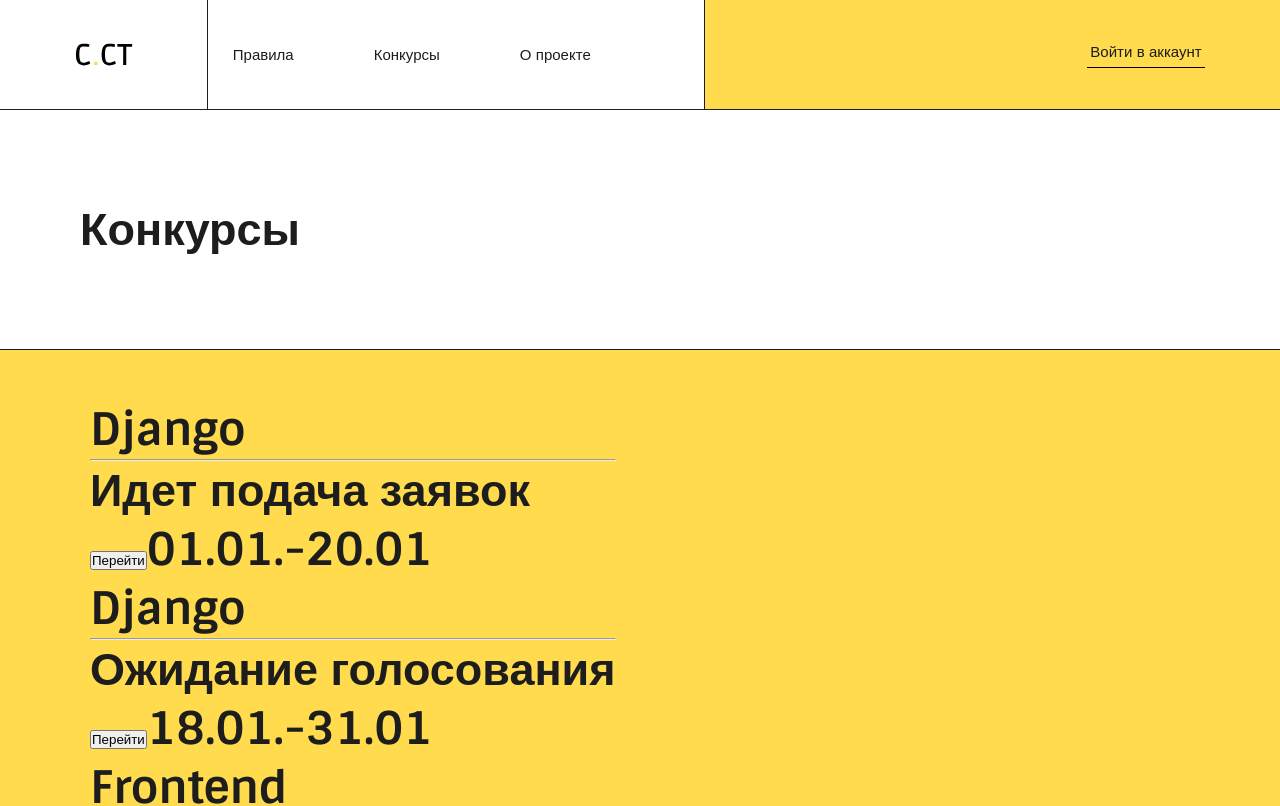
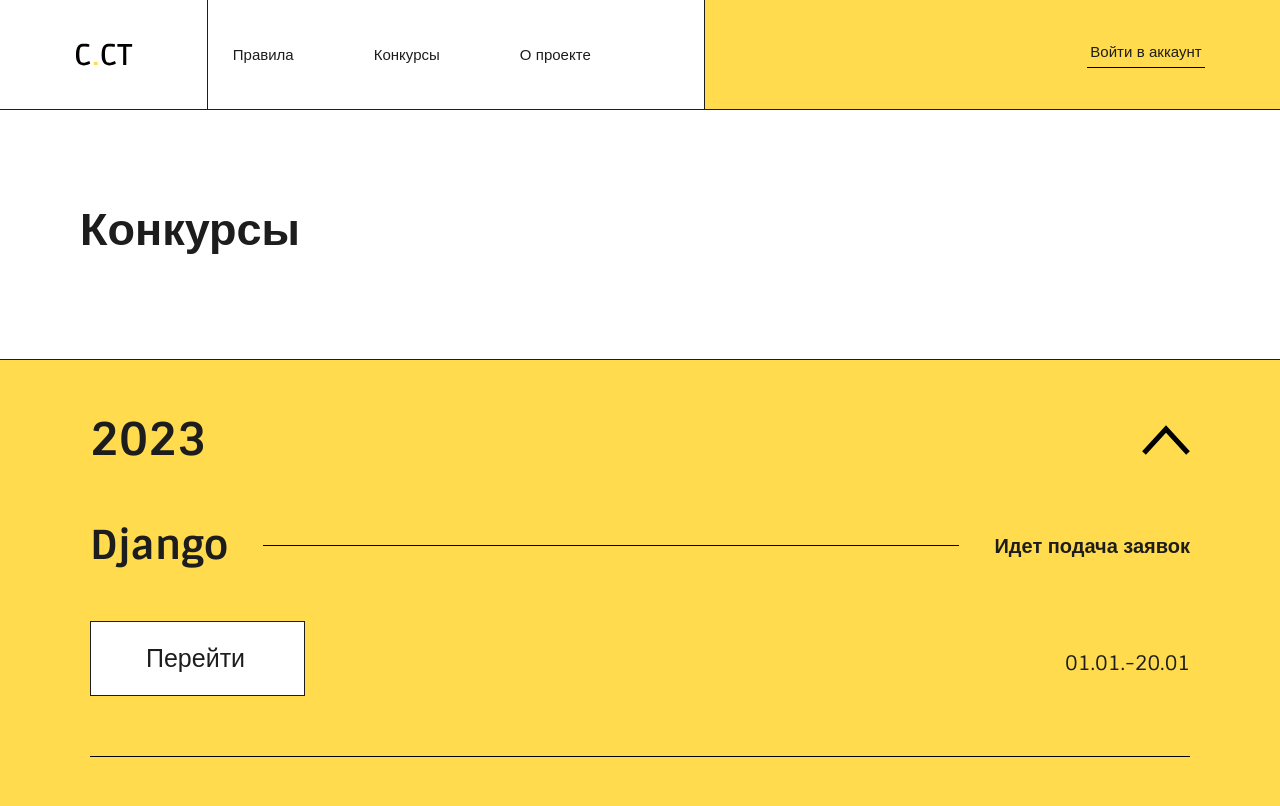
Before and after one commit to sonia13marker/creative.ct, a React (Create React App) app: page /contests in a window 1280 px wide. Shown: the top 806 px of the page. Built offline with nearby package versions, Linux system fonts and the light colour scheme.

Commit message:
страница "конкурсы"
базовая верстка и отображение данных. начало верстки аккордеона

```diff
--- a/src/App.js
+++ b/src/App.js
@@ -1,10 +1,8 @@
 import React from 'react';
-
 import { BrowserRouter, Routes, Route } from "react-router-dom";
 import { RulesPage } from './pages/RulesPage/RulesPage';
 import { MainPage } from './pages/MainPage/MainPage';
 import { ContestPage } from './pages/ContestPage/ContestPage';
-import infos from './constants/mock.json';
 import { AboutPage } from './pages/AboutPage/AboutPage';
 import { SubmitRequestPage } from './pages/SubmitRequestPage/SubmitRequestPage';
 
--- a/src/components/OneYear/OneYear.jsx
+++ b/src/components/OneYear/OneYear.jsx
@@ -1,11 +1,30 @@
 import { OneYearContest } from '../OneYearContest/OneYearContest';
 import style from './style.module.css'
+import arrow_top from '../../images/arrow__list_top.svg';
 
 
-export function OneYear(gg){
-    console.log(gg);
+export function OneYear(innf){
+    console.log(innf);
 
-    return <div>{Object.values(gg).map((inf, id) => {
-        return <OneYearContest key={id} {...inf} />;
-      })}</div>
+    return <div className={style.preekol}>
+      {/*аккордеон */}
+      <div className={style.accordion}>
+        <div className={style.accordeon__item}>
+          <div className={style.accordeon__title}>
+
+                  {/*год и стрелка для раскрытия */}
+            <span className={style.arrow_wrap}>
+              <p>2023</p>
+              <span className={style.year__arrow_top}><img src={arrow_top} alt=""/></span>
+            </span>
+          </div>
+        </div>
+      </div>
+
+
+        {Object.values(innf).map((inf, id) => {
+        console.log(inf)
+          return <OneYearContest key={id} {...inf} />;
+        })}
+      </div>
 }
--- a/src/components/OneYear/style.module.css
+++ b/src/components/OneYear/style.module.css
@@ -0,0 +1,15 @@
+.preekol {
+    width: 100vw;
+    background-color: var(--main-yel);
+    border: 1.5px solid var(--main-black);
+    border-left: none;
+    border-right: none;
+    margin: 100px 0;
+    padding: 50px 90px;
+}
+.arrow_wrap {
+    display: flex;
+    flex-direction: row;
+    justify-content: space-between;
+    margin-bottom: 50px;
+}
--- a/src/components/OneYearContest/OneYearContest.jsx
+++ b/src/components/OneYearContest/OneYearContest.jsx
@@ -1,23 +1,25 @@
 import style from './style.module.css';
+import arrow_top from '../../images/arrow__list_top.svg'
 
 /*тут отображение деталей одного конкурса за определенный год */
 export function OneYearContest ({name, status, date}) {
 
-    return (<div>
+    return (<div className={style.container}>
+
         {/*инфа в виде блоков в раскрывающемся списке */}
         <div className={style.container__info}>
 
         {/*верхняя полоска с названием и статусом конкурса */}
         <div className={style.info}>
-            <span className={style.info__name}>{name}</span>
-            <hr/>
-            <span className={style.info__status}>{status}</span>
+            <h2 className={style.info__name}>{name}</h2>
+            {/* <hr/> */} <span className={style.line}></span>
+            <h4 className={style.info__status}>{status}</h4>
         </div>
 
         {/*нижняя полоска с кнопкой и датой проведения */}
         <div className={style.container__date}>
-            <button className={style.date__btn}>Перейти</button>
-            <span className={style.date}>{date}</span>
+            <a href="" className={style.date__btn}>Перейти</a>
+            <p className={style.date}>{date}</p>
         </div>
     {/*конец инфы в виде блоков */}
     </div>
--- a/src/components/OneYearContest/style.module.css
+++ b/src/components/OneYearContest/style.module.css
@@ -0,0 +1,84 @@
+.container {
+
+}
+.container__info {
+    width: 100%;
+}
+
+.info {
+    display: flex;
+    flex-direction: row;
+    align-items: center;
+    justify-content: flex-end;
+    width: 100%;
+    /* display: grid;
+    grid-template-columns: minmax(140px, 180px) 1fr minmax(70px, 270px);
+    grid-template-rows: 1fr;
+    justify-items: end;
+    align-items: center; */
+}
+
+.line {
+    width: 100%;
+    height: 0.5px;
+    margin-right: 35px;
+    background-color: #000;
+}
+
+.info__name {
+    font-family: 'Sintony', sans-serif;
+    font-weight: 700;
+    font-size: 40px;
+    line-height: 52px;
+    color: var(--main-black);
+    padding-right: 35px;
+    justify-self: flex-start;
+
+}
+
+.info__status {
+    font-family: 'Sintony', sans-serif;
+    font-weight: 700;
+    font-size: 20px;
+    line-height: 33px;
+    color: var(--main-black);
+    display: flex;
+    justify-content: flex-end;
+    flex-wrap: nowrap;
+    height: 30px;
+    white-space: nowrap;
+}
+
+.container__date {
+    display: flex;
+    flex-direction: row;
+    justify-content: space-between;
+    align-items: center;
+    border-bottom: 1.5px solid black;
+    margin-bottom: 45px;
+}
+
+.date__btn {
+    display: block;
+    padding: 20px 55px;
+    margin: 50px 0 60px;
+    width: 215px;
+    font-family: 'Sintony', sans-serif;
+    font-weight: 400;
+    font-size: 25px;
+    line-height: 33px;
+    color: var(--main-black);
+    background-color: var(--main-white);
+    border: 1.5px solid var(--main-black);
+}
+.date__btn:active {
+    opacity: 0.9;
+}
+
+.date {
+    font-family: 'Sintony', sans-serif;
+    font-weight: 400;
+    font-size: 20px;
+    color: var(--main-black);
+    display: block;
+}
--- a/src/components/YearContests/YearContests.jsx
+++ b/src/components/YearContests/YearContests.jsx
@@ -8,34 +8,22 @@ import { OneYear } from '../OneYear/OneYear';
 export function YearContests ({inf}) {
 console.log(inf)
     return (<>
-        {/*контейнер для одинаковых отступов от краев*/}
-        <div className={style.container}>
+
 
             {/*контейнер с годом и стрелкой списка */}
             <section className={style.container__year}>
                 <span className={style.layout}>
+
                     <h2 className={style.year__h2}>
                     {Object.values(inf).map((innf, ids) => {
-          return <OneYear key={ids} {...innf} />;
+                        console.log(innf)
+          return (<OneYear key={ids} {...innf}/>);
         })}
+
                     </h2>
-                    <span className={style.year__arrow_top}><img src={arrow_top} alt=""/></span>
+
                 </span>
 
             </section>
-
-            <div>
-                {/* {
-                    information.length > 0 && information.map((information) => (
-                        <span key={information.id}>
-                            <p>{information.year}</p>
-                            <p>{information.name}</p>
-                            <p>{information.status}</p>
-                            <p>{information.date}</p>
-                        </span>
-                    ))
-                } */}
-            </div>
-        </div>
     </>)
 }
--- a/src/components/YearContests/style.module.css
+++ b/src/components/YearContests/style.module.css
@@ -1,20 +1,15 @@
 .container {
-    width: 100vw;
-    background-color: var(--main-yel);
-    border: 1.5px solid var(--main-black);
-    border-left: none;
-    border-right: none;
+
 }
 
 .container__year {
-    width: 100%;
-    padding: 50px 90px;
+
 }
 .layout {
-    display: flex;
+    /* display: flex;
     flex-direction: row;
     justify-content: space-between;
-    align-items: center;
+    align-items: center; */
 }
 
 .year__h2 {
--- a/src/constants/mock.json
+++ b/src/constants/mock.json
@@ -34,28 +34,28 @@
         "2022": [
           {
             "id": 1,
-            "year": 2023,
+            "year": 2022,
             "name": "Django",
             "status": "Идет подача заявок",
             "date": "01.01.-20.01"
           },
           {
             "id": 2,
-            "year": 2023,
+            "year": 2022,
             "name": "Django",
             "status": "Ожидание голосования",
             "date": "18.01.-31.01"
           },
           {
             "id": 3,
-            "year": 2023,
+            "year": 2022,
             "name": "Frontend",
             "status": "Голосование",
             "date": "01.02.-15.02"
           },
           {
             "id": 4,
-            "year": 2023,
+            "year": 2022,
             "name": "Frontend",
             "status": "Завершен",
             "date": "13.01.-15.01"
--- a/src/pages/ContestPage/ContestPage.jsx
+++ b/src/pages/ContestPage/ContestPage.jsx
@@ -61,17 +61,18 @@ export function ContestPage () {
         {/*тут будет инфа о всех конкурсах*/}
         <div className={style.container}>
             <h2 className={style.container__h2}>Конкурсы</h2>
+            <div className={style.prikol}>
             {
             Object.values(informations).map((info ,id)=>{
-                return Object.values(info).map((inf, di)=>{
+                return (Object.values(info).map((inf, di)=>{
                     console.log(inf);
-                    return (<YearContests key={di} inf={inf}>
-                        <h2>{inf}</h2>
-                    </YearContests>)
+                    <p>{inf}</p>
+                    return (<YearContests key={di} inf={inf}></YearContests>)
 
                 })
-            })
+            )})
         }
+        </div>
         </div>
         {/* {informations.map((information, id) => (
                     <section key={id}>
--- a/src/pages/ContestPage/style.module.css
+++ b/src/pages/ContestPage/style.module.css
@@ -1,3 +1,7 @@
+.prikol {
+
+}
+
 .wr {
     overflow-x: hidden;
 }
```
